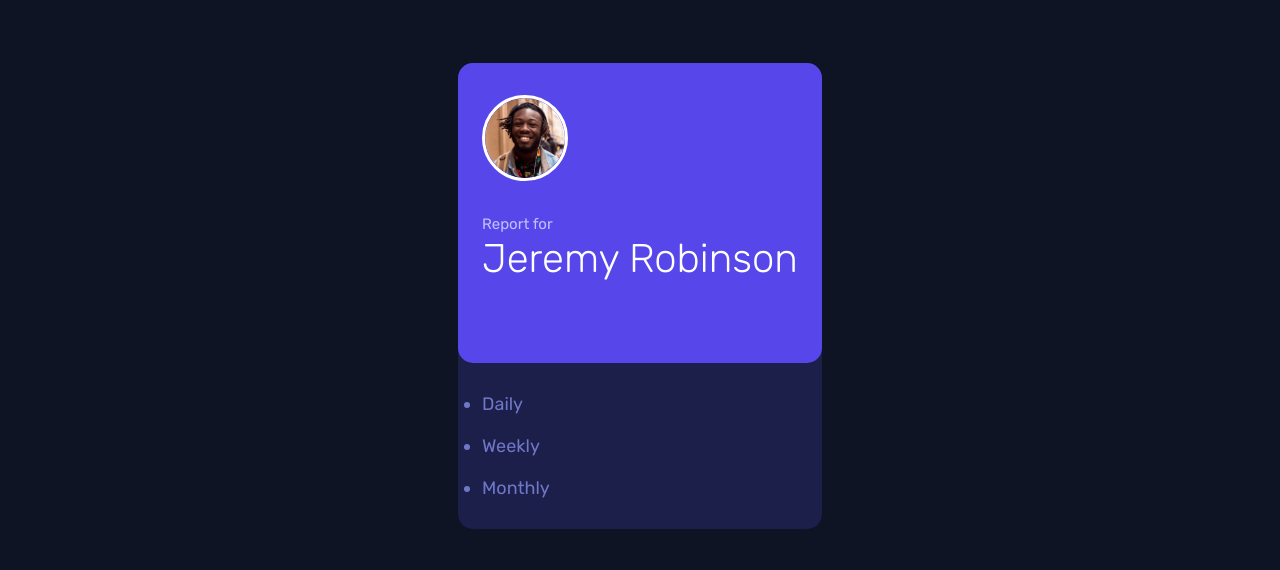
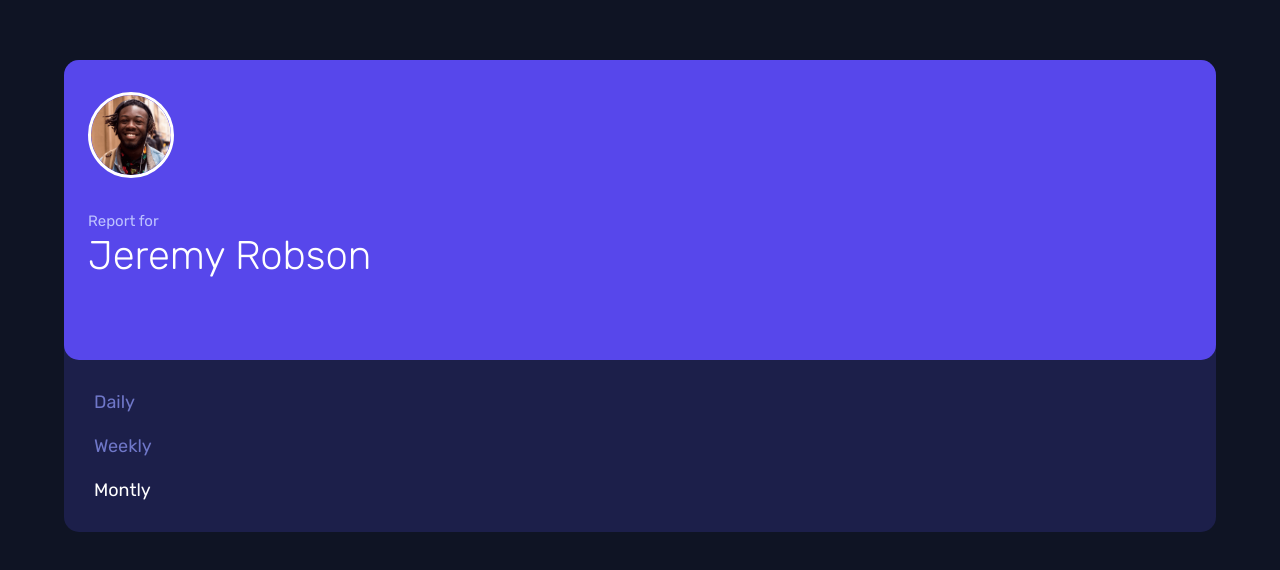
Before and after one commit to agusthas/FEM_time-tracking-dashboard-main, a website built with Vite: page index.html in a window 1280 px wide. Shown: the part 104-674 px from the top of the page. Built offline with nearby package versions, Linux system fonts and the light colour scheme.

Commit message:
finish HTML

```diff
--- a/index.html
+++ b/index.html
@@ -24,26 +24,38 @@
   </head>
   <body>
     <main class="container">
+      <div class="grid-container">
         <div class="card profile">
           <div class="user">
             <img class="user-image" src="/images/image-jeremy.png" alt="" />
             <div class="user-details">
               Report for
-            <h1>Jeremy Robinson</h1>
+              <h1>Jeremy Robson</h1>
             </div>
           </div>
-        <ul class="timeframe">
-          <li>Daily</li>
-          <li>Weekly</li>
-          <li>Monthly</li>
+          <ul class="timeframe" role="list">
+            <li><button value="daily">Daily</button></li>
+            <li><button value="weekly">Weekly</button></li>
+            <li><button class="selected" value="monthly">Montly</button></li>
           </ul>
         </div>
-      <div class="card work"></div>
-      <div class="card play"></div>
-      <div class="card study"></div>
-      <div class="card exercise"></div>
-      <div class="card social"></div>
-      <div class="card self-care"></div>
+      </div>
+
+      <!-- Inserting Element through JavaScript -->
+      <!--
+      <div class="card work">
+        <div class="data-wrapper">
+          <div class="title">
+            <h2>Work</h2>
+            <img src="/public/images/icon-ellipsis.svg" alt="" />
+          </div>
+          <div class="time">
+            <h2 class="curr-time">32hrs</h2>
+            <span class="prev-time">Last Week - 36hrs</span>
+          </div>
+        </div>
+      </div>
+      -->
     </main>
     <script src="/src/main.ts" type="module"></script>
   </body>
```
Lines whose indentation alone changed are shown as unchanged.
